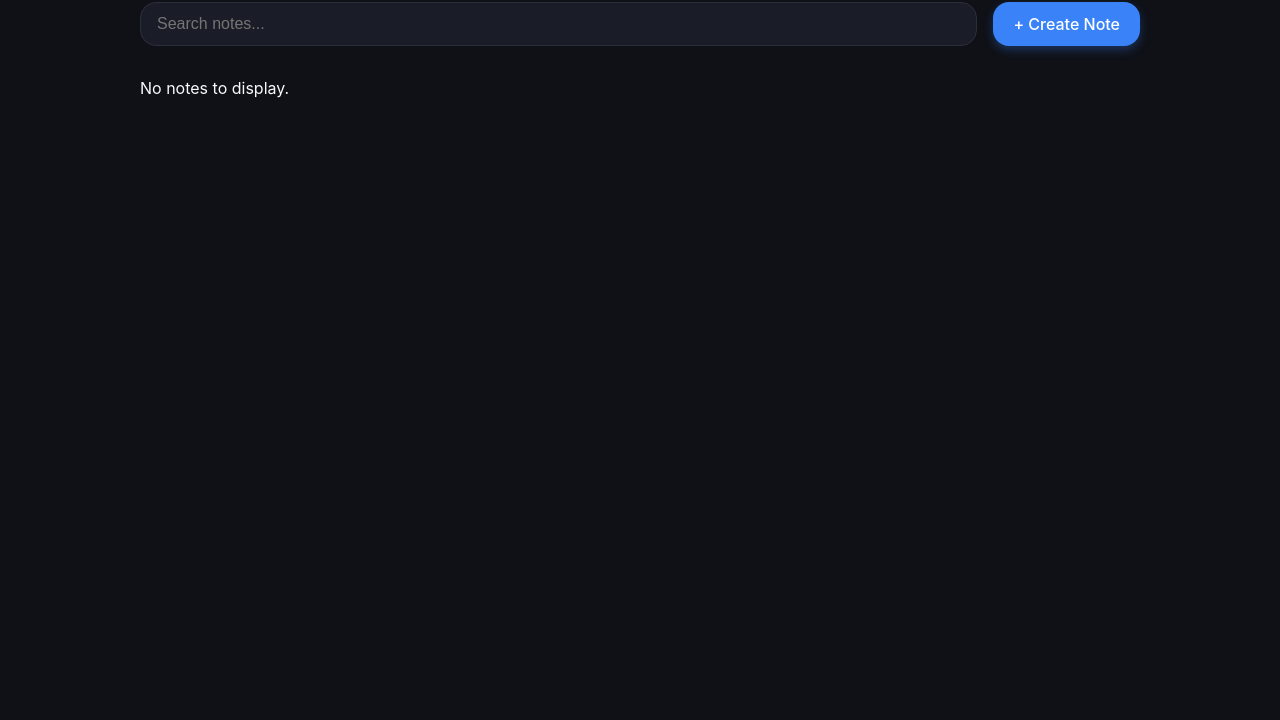
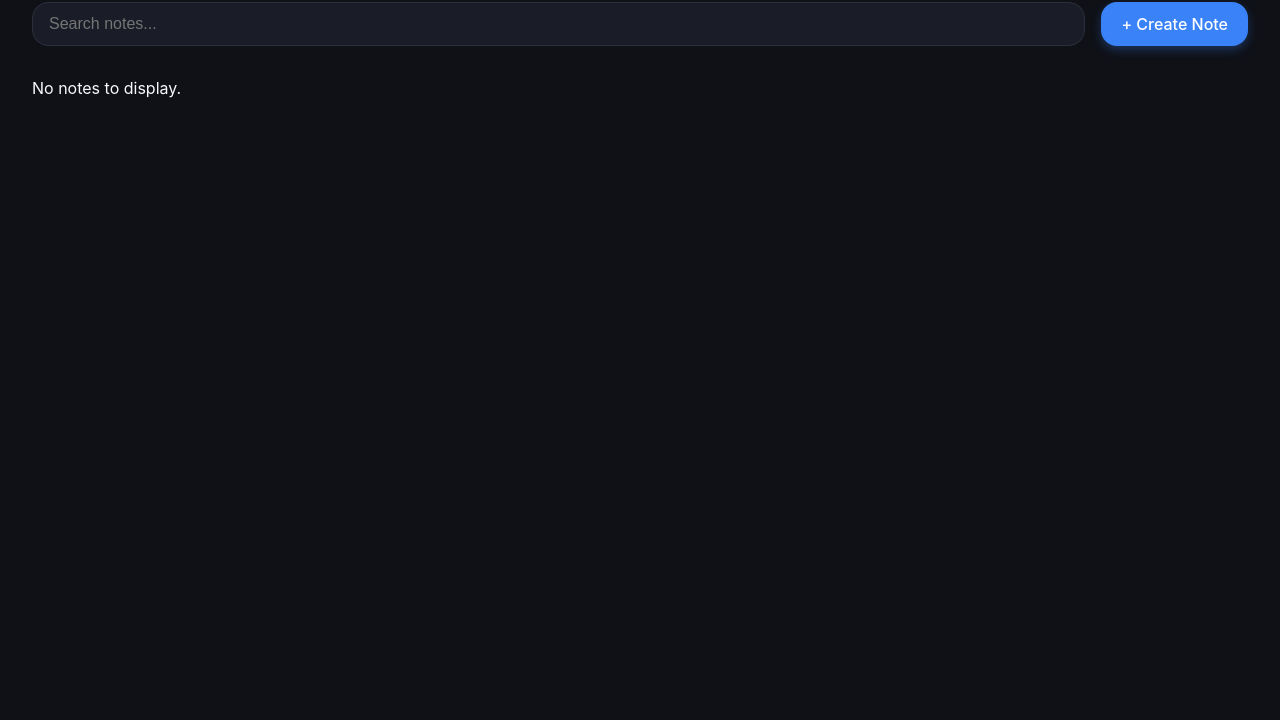
Before and after one commit to alexraju01/note-taker, a website with bundled scripts: page public/index.html in a window 1280 px wide. Shown: the part 80-800 px from the top of the page. Built offline with nearby package versions, Linux system fonts and the light colour scheme; files whose address does not match are found by name.

Commit message:
increased the notes-dashboard width size in desktop

```diff
--- a/public/styles.css
+++ b/public/styles.css
@@ -28,7 +28,7 @@ body {
 
 .notes-dashboard {
 	width: 100%;
-	max-width: 1000px;
+	max-width: 1300px;
 }
 
 /* ----- Header Section ----- */
```
